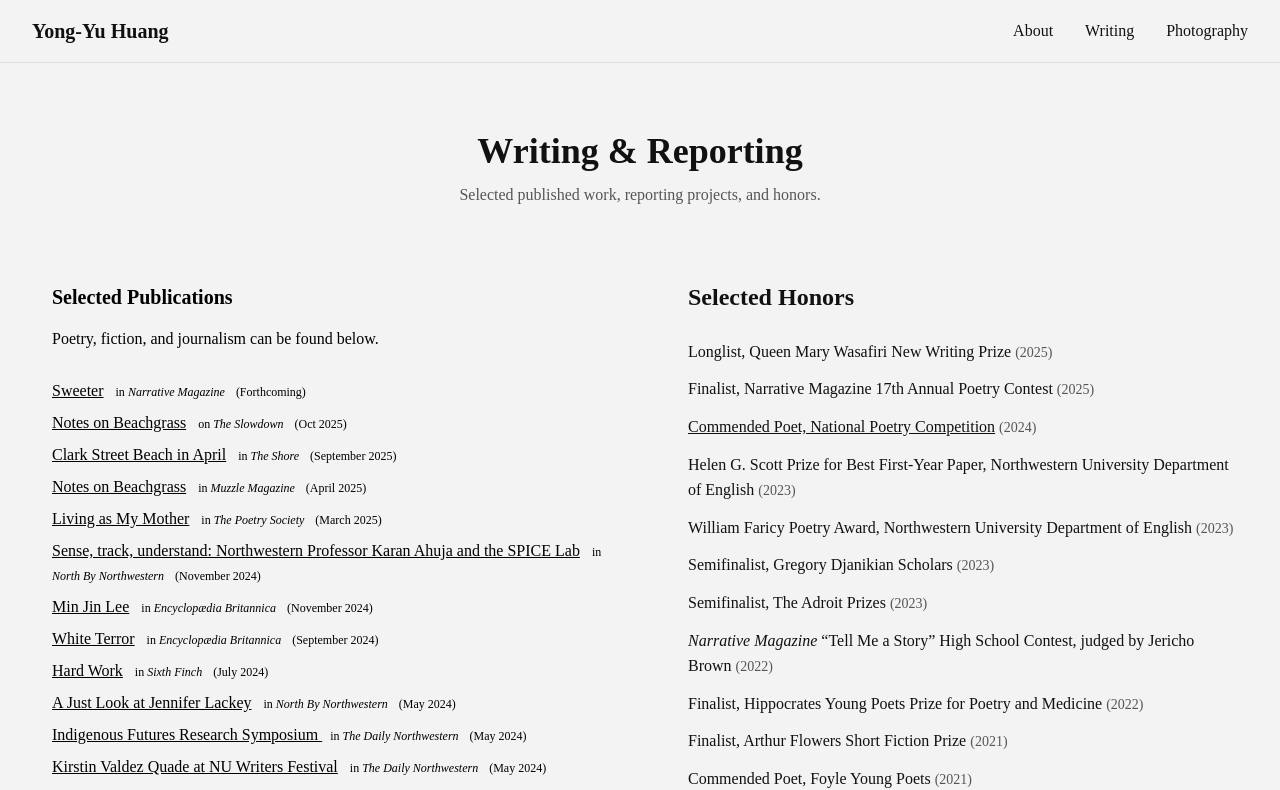
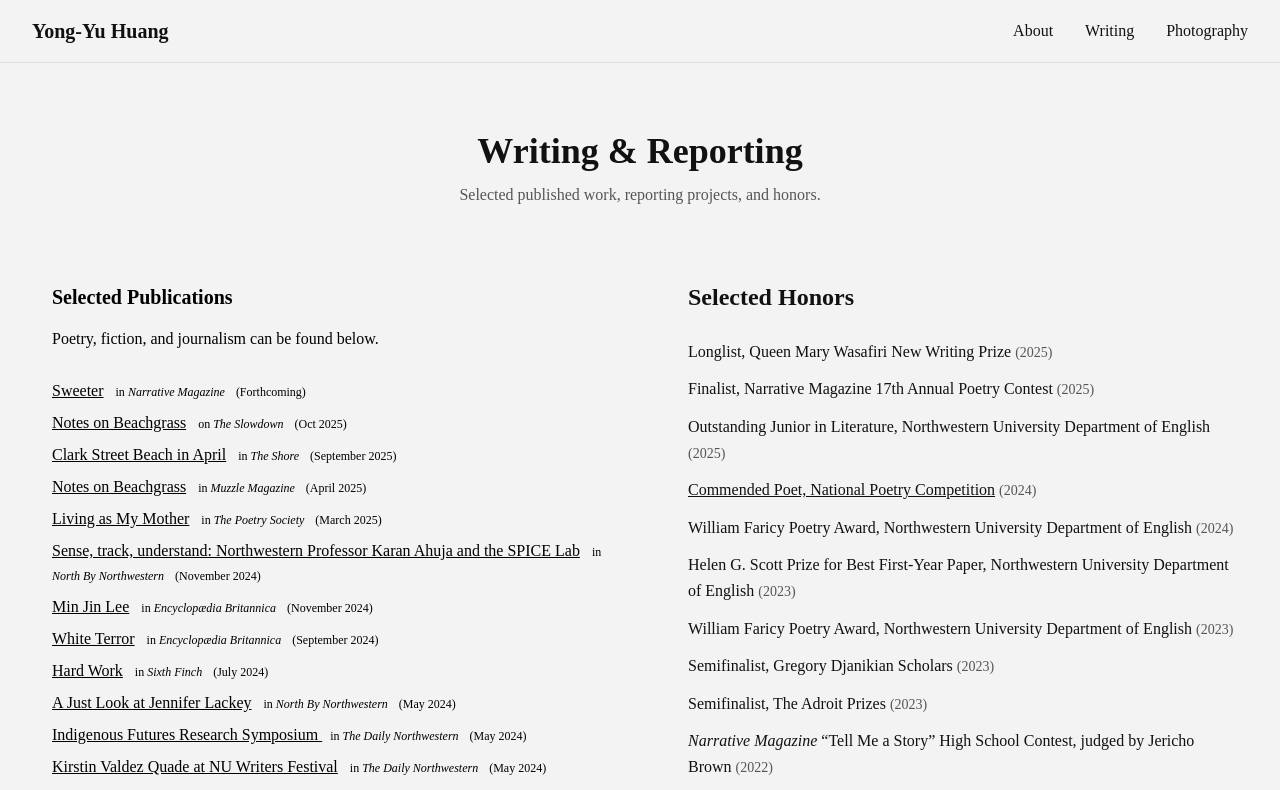
Before and after one commit to yongssh/yongssh.github.io, a Next.js app: page /writing in a window 1280 px wide. Shown: the top 790 px of the page. Built offline with nearby package versions, Linux system fonts and the light colour scheme; a web font is replaced by a local one.

Commit message:
update honors

```diff
--- a/src/app/components/honors.tsx
+++ b/src/app/components/honors.tsx
@@ -5,6 +5,8 @@ export default function Honors() {
   const honors = [
     { title: "Longlist, Queen Mary Wasafiri New Writing Prize", year: 2025 },
     { title: "Finalist, Narrative Magazine 17th Annual Poetry Contest", year: 2025 },
+    { title: "Outstanding Junior in Literature, Northwestern University Department of English", year: 2025 },
+
     {
       title: (
         <>
@@ -19,6 +21,8 @@ export default function Honors() {
       ),
       year: 2024,
     },
+    { title: "William Faricy Poetry Award, Northwestern University Department of English", year: 2024 },
+
     { title: "Helen G. Scott Prize for Best First-Year Paper, Northwestern University Department of English", year: 2023 },
     { title: "William Faricy Poetry Award, Northwestern University Department of English", year: 2023 },
     { title: "Semifinalist, Gregory Djanikian Scholars", year: 2023 },
```
